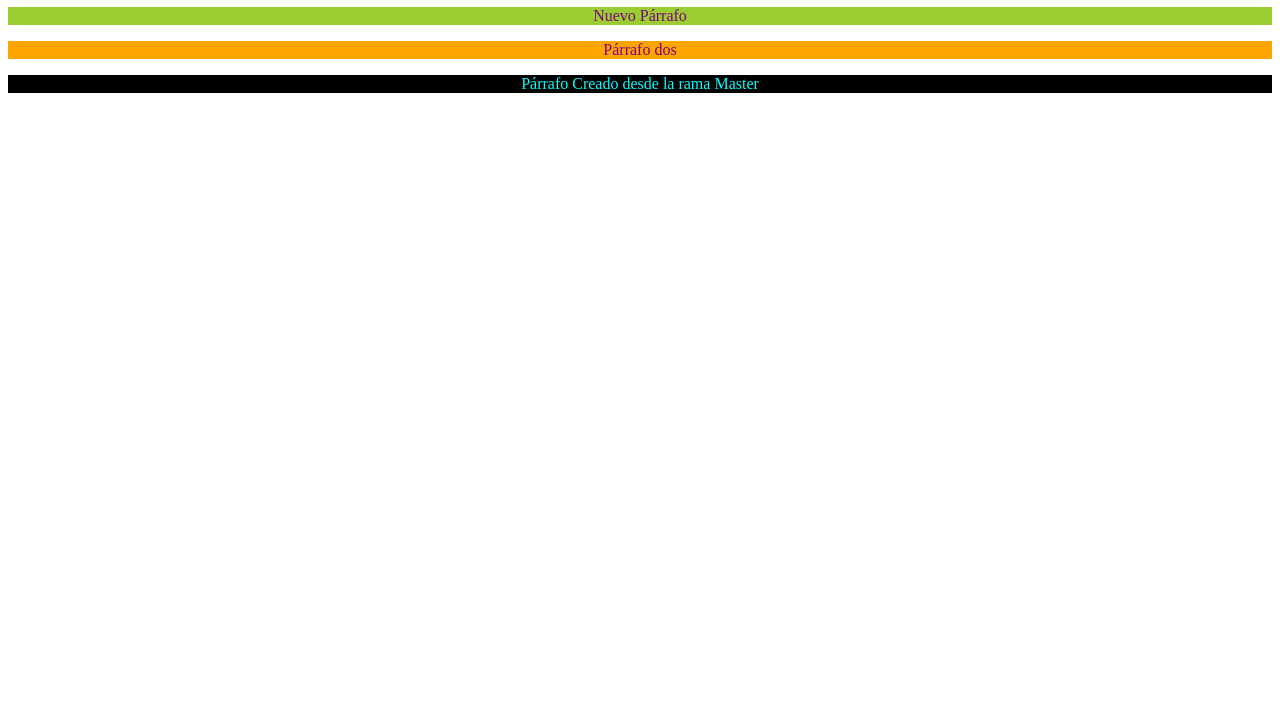
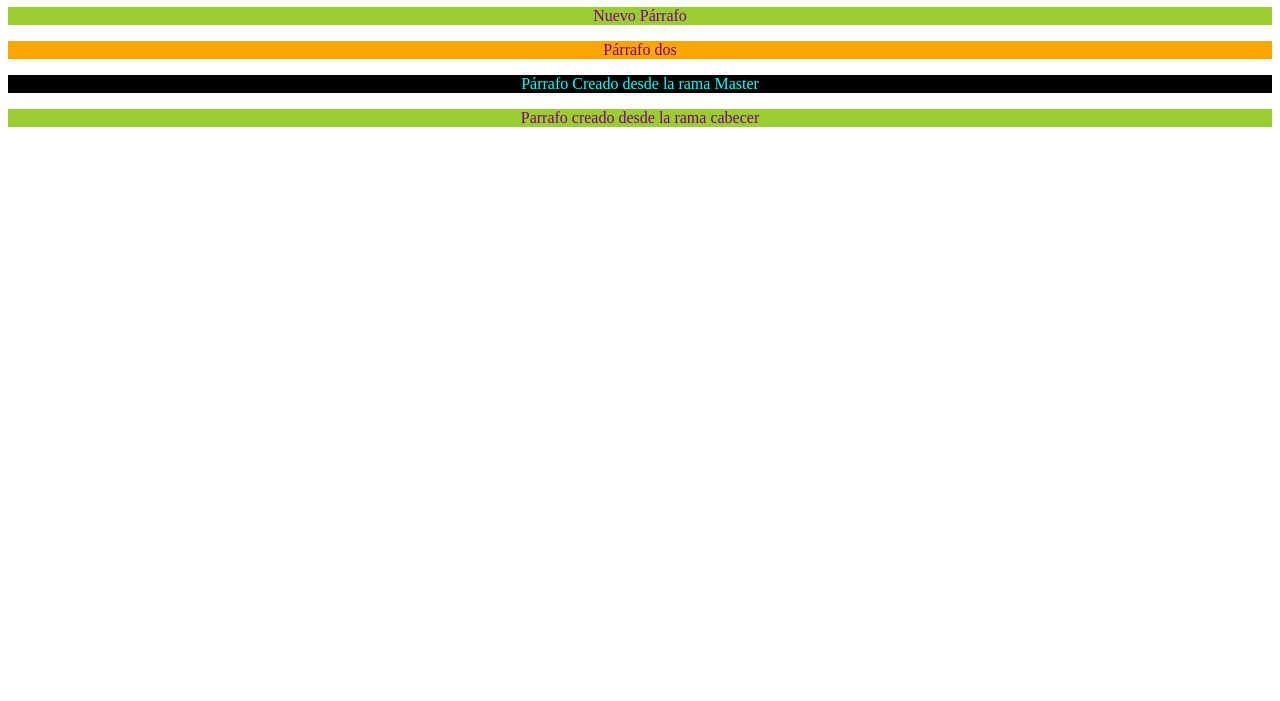
Before and after one commit to Arborvite/Python-Git, a plain HTML site: page index.html in a window 1280 px wide. Shown: the part 99-800 px from the top of the page. Drawn offline with Linux system fonts and the light colour scheme.

Commit message:
V 2.0.1 Parrafo creado desde cabecera

```diff
--- a/index.html
+++ b/index.html
@@ -11,5 +11,6 @@
     <p> Nuevo Párrafo</p>
     <p id="parra"> Párrafo dos</p>
     <p id="parraDos"> Párrafo Creado desde la rama Master</p>
+    <p>Parrafo creado desde la rama cabecer</p>
 </body>
 </html>
```
